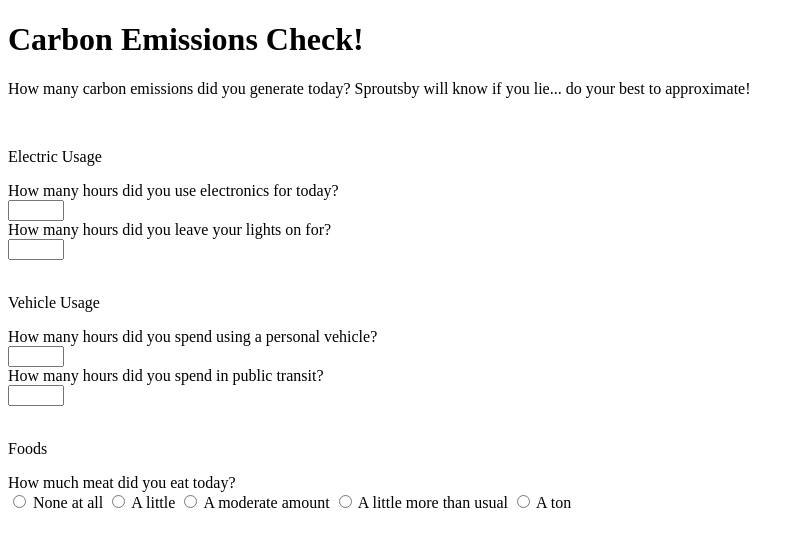
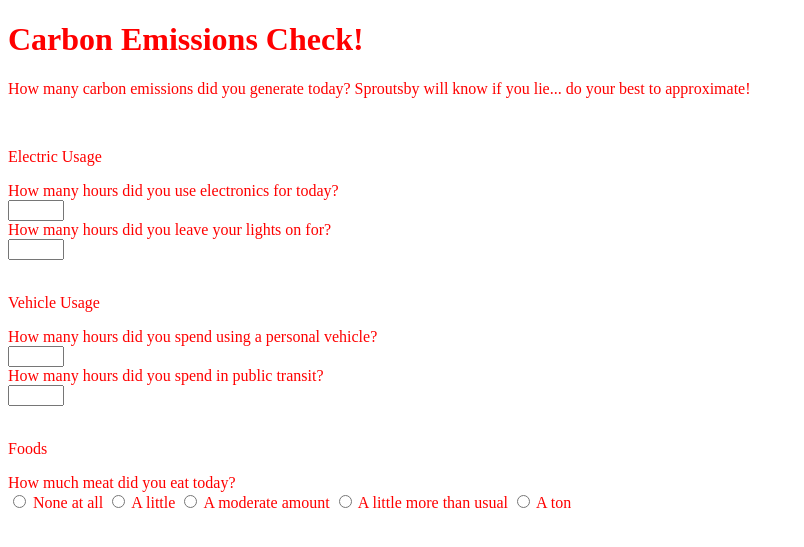
Before and after one commit to artemisIsNotBeam/carbon-emission-tracker---voice, a Flask app: page /log in a window 1280 px wide. Shown: the top 547 px of the page, without its empty margins (0-804 px from the left). Run offline with Flask 3, Linux system fonts and the light colour scheme.

Commit message:
styles imports are correct I think

```diff
--- a/static/formcss.css
+++ b/static/formcss.css
@@ -1,4 +1,5 @@
 
 body {
     background-color: linear-gradient(rgba(169,212,187), rgba(172, 169, 212));
+    color:red;
 }
--- a/static/homepage.css
+++ b/static/homepage.css
@@ -1,4 +1,5 @@
 
 body {
     background-color: rgba(rgb(228, 227, 220), green, blue, alpha);
+    color:red;
 }
--- a/templates/form.html
+++ b/templates/form.html
@@ -2,7 +2,7 @@
 <html>
     <head>
         <title>Form</title>
-        <link rel="stylesheet" href="/static/formcss.css">
+        <link rel="stylesheet" type="text/css" href="{{ url_for('static', filename='formcss.css') }}">
     </head>
 
     <body>
--- a/templates/login.html
+++ b/templates/login.html
@@ -2,7 +2,7 @@
 <head>
     <meta charset="UTF-8">
     <title> Login </title>
-    <link rel="stylesheet" href="/static/style.css">
+    <link rel="stylesheet" type="text/css" href="{{ url_for('static', filename='style.css') }}">
 </head>
 <body>
     <div align="center">
--- a/templates/register.html
+++ b/templates/register.html
@@ -2,7 +2,7 @@
 <head>
     <meta charset="UTF-8">
     <title> Register </title>
-    <link rel="stylesheet" href="/static/style.css">
+    <link rel="stylesheet" type="text/css" href="{{ url_for('static', filename='style.css') }}">
 </head>
 <body>
     <br />
```
